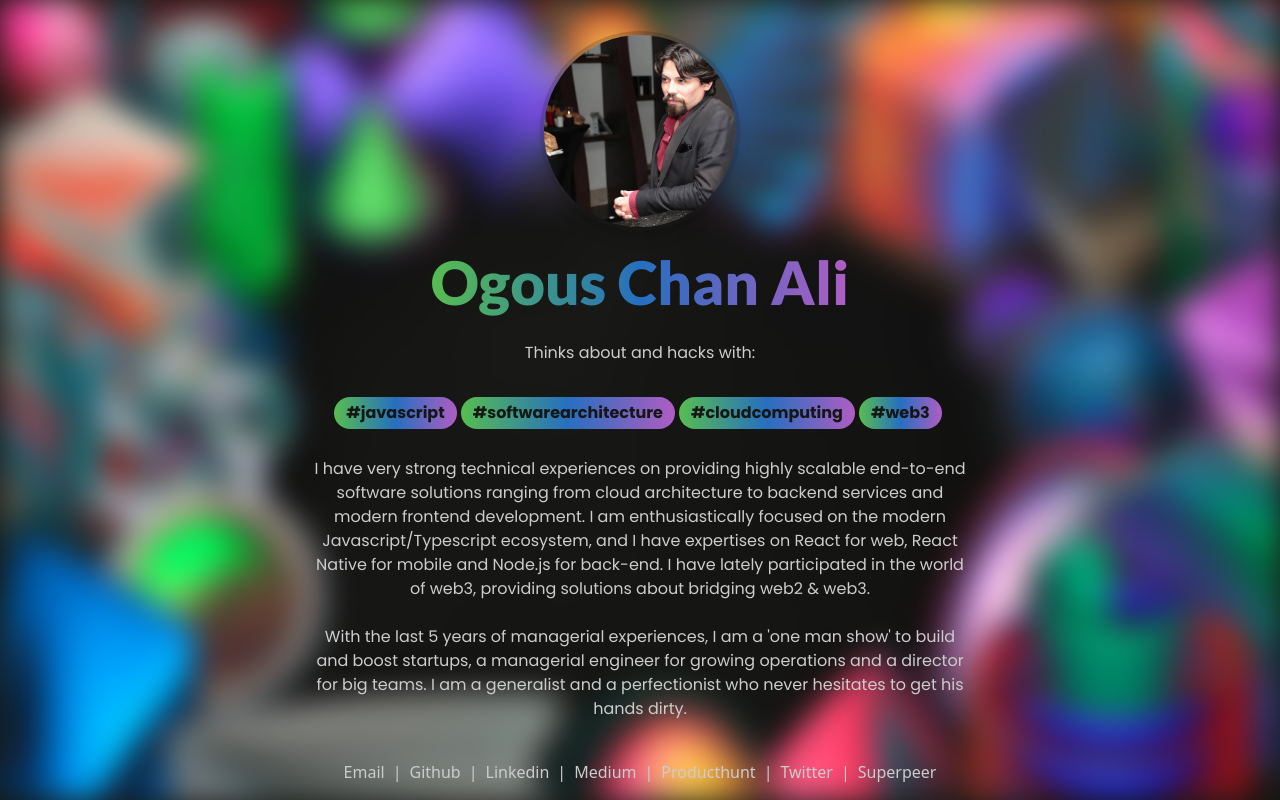
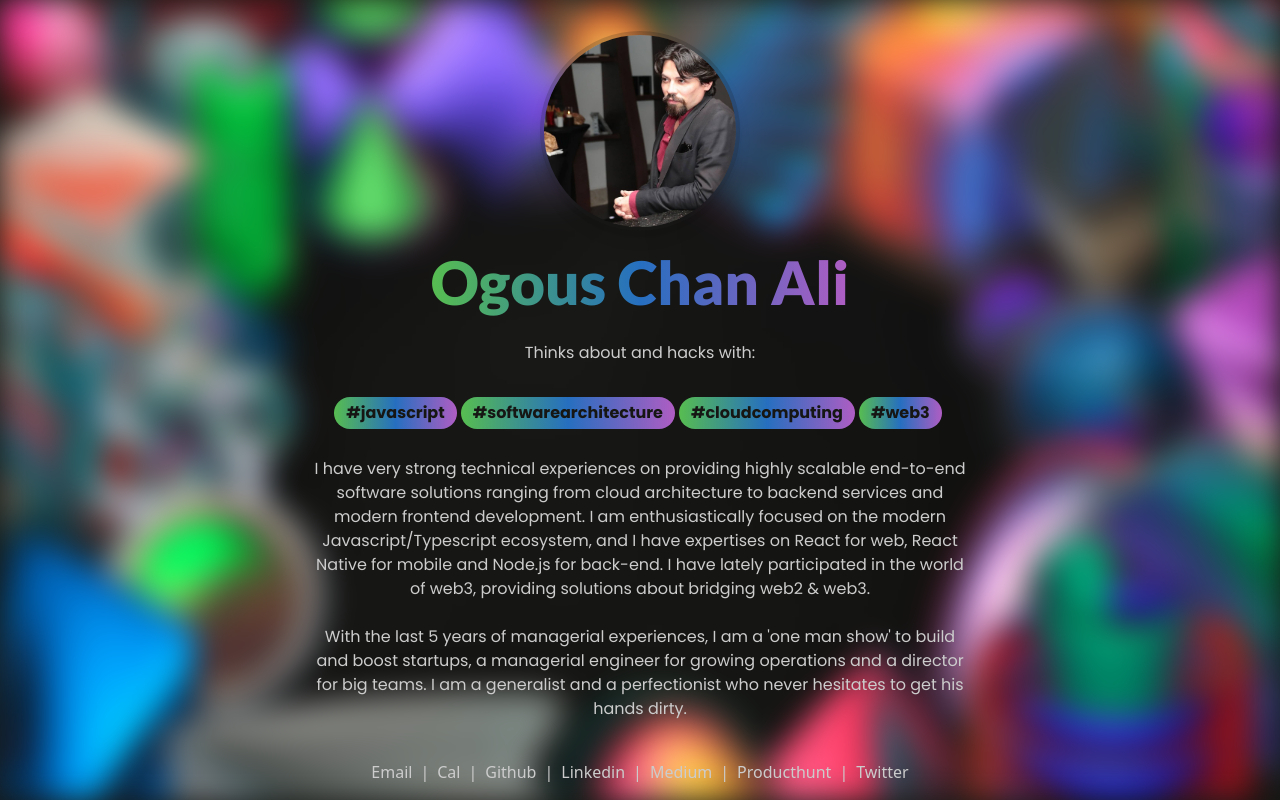
Before and after one commit to ogous/ogous-chan-ali, a Next.js app: page / in a window 1280 px wide. Built offline with nearby package versions, Linux system fonts and the light colour scheme.

Commit message:
chore: update links

```diff
--- a/app/page.tsx
+++ b/app/page.tsx
@@ -10,6 +10,10 @@ export default function HomePage() {
     {
       link: 'mailto:hi@ogous.dev',
       slug: 'email'
+    },
+    {
+      link: 'https://cal.com/ogous',
+      slug: 'cal'
     },
     {
       link: 'https://github.com/ogous',
@@ -30,7 +34,7 @@ export default function HomePage() {
     {
       link: 'https://twitter.com/ogouschanali',
       slug: 'twitter'
-    },
+    }
     // {
     //   link: 'https://www.hackerrank.com/oguzxan_ali',
     //   slug: 'hackerrank'
@@ -51,10 +55,10 @@ export default function HomePage() {
     //   link: 'https://www.upwork.com/freelancers/~01f06eb46718139e39',
     //   slug: 'upwork'
     // },
-    {
-      link: 'https://superpeer.com/ogous',
-      slug: 'superpeer'
-    }
+    // {
+    //   link: 'https://superpeer.com/ogous',
+    //   slug: 'superpeer'
+    // }
   ]
   return (
     <div className="relative flex min-h-screen items-center justify-center pb-6">
```
